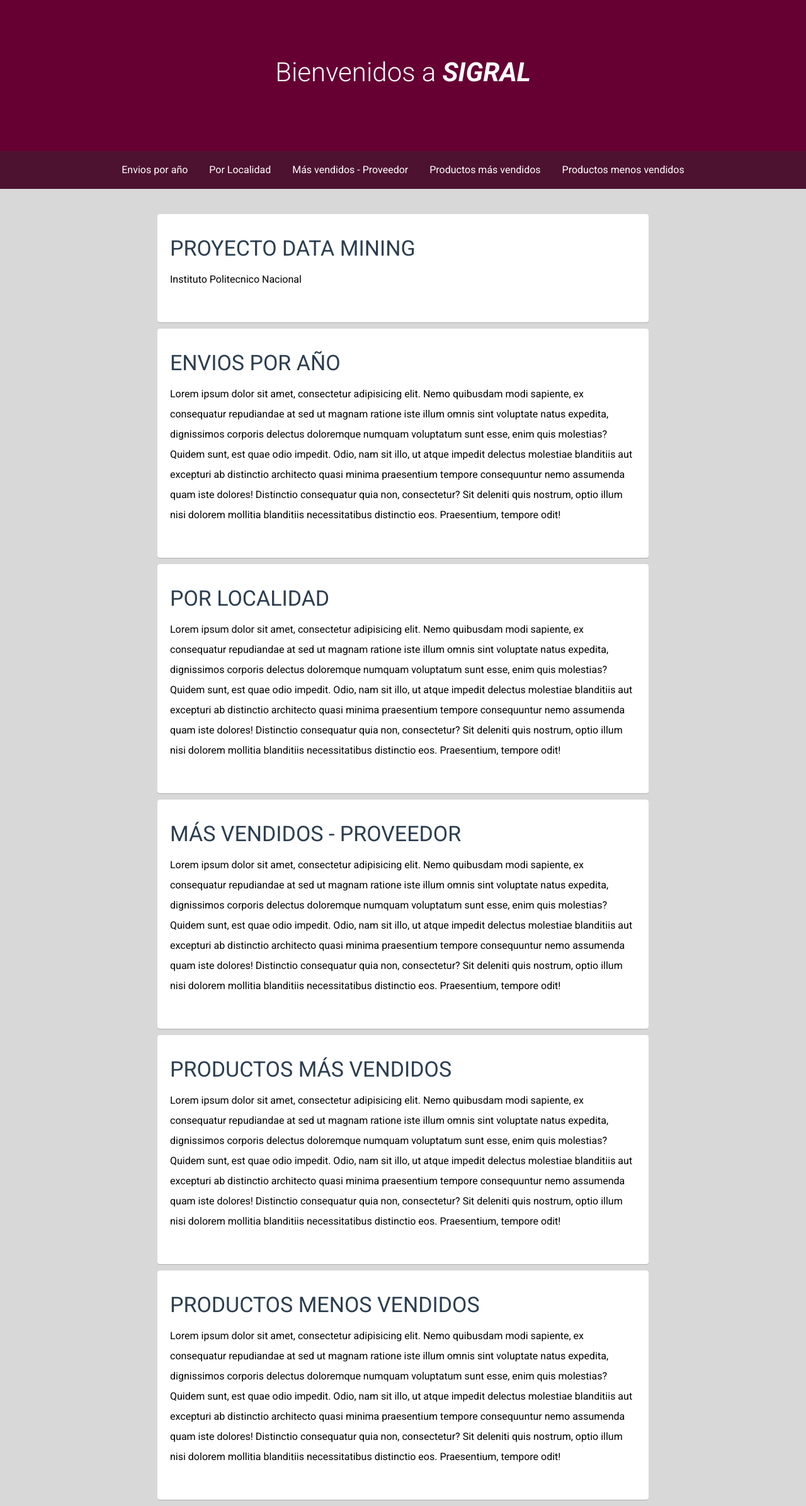
After one commit to AranGarcia/SIGRAL, a Django app: template datamining/templates/datamining/index.html in a window 1280 px wide. The commit adds this page. Shown: the whole page at 63% size. Run offline with Django 3.2, Linux system fonts and the light colour scheme; the template is opened without the code that fills it, so the values that code supplies are empty.

Commit message:
Cambio de vistas

```diff
--- a/almacen/urls.py
+++ b/almacen/urls.py
@@ -17,6 +17,6 @@ from django.contrib import admin
 from django.urls import path, include
 
 urlpatterns = [
-    path('admin/', admin.site.urls),
-    path('dashboard/', include('datamining.urls'))
+    path('', include('datamining.urls'))
+    # path('admin/', admin.site.urls),
 ]
--- /dev/null
+++ b/datamining/static/css/index_style.css
@@ -0,0 +1,111 @@
+@import url('https://fonts.googleapis.com/css?family=Roboto:100,100i,300,300i,400,400i,500,500i,700,700i,900,900i&display=swap');
+
+*{
+	margin: 0;
+	padding: 0;
+	border: 0;
+	vertical-align: baseline;
+	box-sizing: border-box;
+}
+
+body{
+	background: #d9d8d8;
+	font-family: 'Roboto', sans-serif;
+	padding-top: 330px;
+	transition: padding-top 0.5s ease;
+}
+
+header{
+	width: 100%;
+	height: 300px;
+	background: #660033;
+	text-align: center;
+	position: fixed;
+	top: 0;
+	overflow: hidden;
+	transition: all 0.5s ease;
+}
+
+
+header h1{
+	font-size: 42px;
+	color: white;
+	line-height: 230px;
+	font-weight: 300;
+	transition: all 0.3s ease;
+}
+
+
+header h1 i{
+	font-weight: bold;
+	text-transform: uppercase;
+}
+
+header nav{
+	position: absolute;
+	bottom: 0;
+	height: 60px;
+	line-height: 60px;
+	width: 100%;
+	background: #4D1230;
+}
+
+header nav a{
+	color: white;
+	display: inline-block;
+	padding: 10px 15px;
+	line-height: 1;
+	text-decoration: none;
+	border-radius: 5px;
+}
+
+header nav a:hover{
+	background: #9D0C55;
+}
+
+h2{
+	font-size: 34px;
+	text-transform: uppercase;
+	font-weight: 400;
+	line-height: 2;
+	color: #2c3e50;
+}
+
+p{
+	margin-bottom: 2rem;
+	line-height: 2;
+}
+
+.ancla:before {
+      display: block;
+      content: " ";
+      margin-top: -120px;
+      height: 120px;
+      visibility: hidden;
+}
+
+.wrapper{
+	max-width: 800px;
+	margin: 0 auto;
+}
+
+section{
+	margin: 10px;
+	padding: 20px;
+	background: white;
+	border-radius: 4px;
+	box-shadow: 0 1px 0 rgba(0,0,0,0.2);
+}
+
+body.sticky-header{
+	padding-top: 100px;
+}
+
+body.sticky-header header{
+	height: 60px;
+	background: #660033;
+}
+
+body.sticky-header header h1{
+	transform: scale(0,0;);
+}
--- a/datamining/templates/index.html
+++ b/datamining/templates/datamining/dashboard.html
@@ -62,8 +62,8 @@
 
 
 <body>
-  <script src="assets/js/jquery.min.js"></script>
-  <script src="assets/bootstrap/js/bootstrap.min.js"></script>
+  <script src="{% static 'js/jquery.min.js' %}"></script>
+  <script src="{% static 'bootstrap/js/bootstrap.min.js' %}"></script>
 </body>
 
 </html>
--- /dev/null
+++ b/datamining/templates/datamining/index.html
@@ -0,0 +1,110 @@
+{% load static %}
+<!DOCTYPE html>
+<html lang="en">
+
+<head>
+	<meta charset="UTF-8">
+	<title>Data Mining</title>
+	<link rel="stylesheet" href="{% static 'css/index_style.css' %}">
+</head>
+
+<body>
+	<header>
+		<h1>Bienvenidos a <i>SIGRAL</i></h1>
+		<nav>
+			<a href="#ancla-2">Envios por año</a>
+			<a href="#ancla-3">Por Localidad</a>
+			<a href="#ancla-4">Más vendidos - Proveedor</a>
+			<a href="#ancla-5">Productos más vendidos</a>
+			<a href="#ancla-6">Productos menos vendidos</a>
+		</nav>
+	</header>
+	<div class="wrapper">
+		<section>
+			<div class="ancla" id="ancla-1">
+				<h2>Proyecto Data Mining</h2>
+				<p>Instituto Politecnico Nacional</p>
+			</div>
+		</section>
+
+		<section>
+			<div class="ancla" id="ancla-2">
+				<h2>Envios por año</h2>
+				<p>
+					Lorem ipsum dolor sit amet, consectetur adipisicing elit. Nemo quibusdam modi sapiente, ex
+					consequatur repudiandae at sed ut magnam ratione iste illum omnis sint voluptate natus expedita,
+					dignissimos corporis delectus doloremque numquam voluptatum sunt esse, enim quis molestias? Quidem
+					sunt, est quae odio impedit. Odio, nam sit illo, ut atque impedit delectus molestiae blanditiis aut
+					excepturi ab distinctio architecto quasi minima praesentium tempore consequuntur nemo assumenda quam
+					iste dolores! Distinctio consequatur quia non, consectetur? Sit deleniti quis nostrum, optio illum
+					nisi dolorem mollitia blanditiis necessitatibus distinctio eos. Praesentium, tempore odit!
+					<p>
+			</div>
+		</section>
+
+		<section>
+			<div class="ancla" id="ancla-3">
+				<h2>Por Localidad</h2>
+				<p>
+					Lorem ipsum dolor sit amet, consectetur adipisicing elit. Nemo quibusdam modi sapiente, ex
+					consequatur repudiandae at sed ut magnam ratione iste illum omnis sint voluptate natus expedita,
+					dignissimos corporis delectus doloremque numquam voluptatum sunt esse, enim quis molestias? Quidem
+					sunt, est quae odio impedit. Odio, nam sit illo, ut atque impedit delectus molestiae blanditiis aut
+					excepturi ab distinctio architecto quasi minima praesentium tempore consequuntur nemo assumenda quam
+					iste dolores! Distinctio consequatur quia non, consectetur? Sit deleniti quis nostrum, optio illum
+					nisi dolorem mollitia blanditiis necessitatibus distinctio eos. Praesentium, tempore odit!
+					<p>
+			</div>
+		</section>
+
+		<section>
+			<div class="ancla" id="ancla-4">
+				<h2>Más Vendidos - Proveedor</h2>
+				<p>
+					Lorem ipsum dolor sit amet, consectetur adipisicing elit. Nemo quibusdam modi sapiente, ex
+					consequatur repudiandae at sed ut magnam ratione iste illum omnis sint voluptate natus expedita,
+					dignissimos corporis delectus doloremque numquam voluptatum sunt esse, enim quis molestias? Quidem
+					sunt, est quae odio impedit. Odio, nam sit illo, ut atque impedit delectus molestiae blanditiis aut
+					excepturi ab distinctio architecto quasi minima praesentium tempore consequuntur nemo assumenda quam
+					iste dolores! Distinctio consequatur quia non, consectetur? Sit deleniti quis nostrum, optio illum
+					nisi dolorem mollitia blanditiis necessitatibus distinctio eos. Praesentium, tempore odit!
+					<p>
+			</div>
+		</section>
+
+		<section>
+			<div class="ancla" id="ancla-5">
+				<h2>Productos más vendidos</h2>
+				<p>
+					Lorem ipsum dolor sit amet, consectetur adipisicing elit. Nemo quibusdam modi sapiente, ex
+					consequatur repudiandae at sed ut magnam ratione iste illum omnis sint voluptate natus expedita,
+					dignissimos corporis delectus doloremque numquam voluptatum sunt esse, enim quis molestias? Quidem
+					sunt, est quae odio impedit. Odio, nam sit illo, ut atque impedit delectus molestiae blanditiis aut
+					excepturi ab distinctio architecto quasi minima praesentium tempore consequuntur nemo assumenda quam
+					iste dolores! Distinctio consequatur quia non, consectetur? Sit deleniti quis nostrum, optio illum
+					nisi dolorem mollitia blanditiis necessitatibus distinctio eos. Praesentium, tempore odit!
+					<p>
+			</div>
+		</section>
+
+		<section>
+			<div class="ancla" id="ancla-6">
+				<h2>Productos menos Vendidos</h2>
+				<p>
+					Lorem ipsum dolor sit amet, consectetur adipisicing elit. Nemo quibusdam modi sapiente, ex
+					consequatur repudiandae at sed ut magnam ratione iste illum omnis sint voluptate natus expedita,
+					dignissimos corporis delectus doloremque numquam voluptatum sunt esse, enim quis molestias? Quidem
+					sunt, est quae odio impedit. Odio, nam sit illo, ut atque impedit delectus molestiae blanditiis aut
+					excepturi ab distinctio architecto quasi minima praesentium tempore consequuntur nemo assumenda quam
+					iste dolores! Distinctio consequatur quia non, consectetur? Sit deleniti quis nostrum, optio illum
+					nisi dolorem mollitia blanditiis necessitatibus distinctio eos. Praesentium, tempore odit!
+					<p>
+			</div>
+		</section>
+
+	</div>
+	<script src="{% static 'js/jquery.min.js' %}"></script>
+	<script src="{% static 'js/index_script.js'} %"></script>
+</body>
+
+</html>
--- a/datamining/urls.py
+++ b/datamining/urls.py
@@ -4,5 +4,5 @@ from . import views
 
 urlpatterns = [
     path('', views.index, name='index'),
-    path('something', views.something, name='something')
+    path('dashboard/', views.dashboard, name='dasboard')
 ]
```
Also changed, not shown: datamining/static/js/index_script.js (added, +10 -0 lines), datamining/views.py (+3 -11 lines), multidimensional/mdx_plot.py (added, +14 -0 lines).
